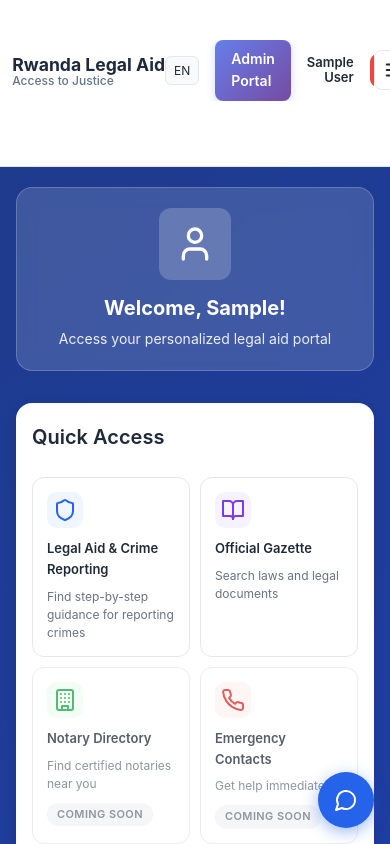
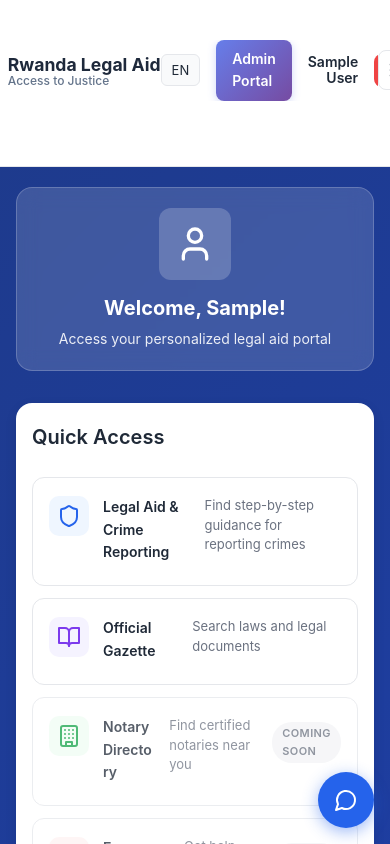
Before and after one commit to Mpatrick12/Digital-Legal-Aid, a React (Vite) app in the folder frontend/: page /dashboard in a window 390 px wide. Shown: the top 844 px of the page. Built offline with nearby package versions, Linux system fonts and the light colour scheme; sample sign-in values are in the browser's storage.

Commit message:
fix: dashboard mobile nav + grid
- Move hamburger switch from 768px to 900px — no more nav-right showing alongside hamburger
- 480px: access-grid goes 1 column with horizontal card layout (icon left, text right)

```diff
--- a/frontend/src/pages/Dashboard.css
+++ b/frontend/src/pages/Dashboard.css
@@ -555,32 +555,21 @@
 }
 
 @media (max-width: 900px) {
-  /* Hide user email — keep name + logout only */
-  .user-email {
+  /* Switch to hamburger at 900px — hide all desktop nav items */
+  .user-email,
+  .nav-tabs,
+  .nav-right {
     display: none;
   }
 
-  .nav-right {
-    gap: 8px;
+  .hamburger-btn {
+    display: flex;
   }
 
-  .language-selector {
-    padding: 6px 8px;
-    font-size: 12px;
+  .mobile-drawer {
+    display: block;
   }
 
-  .logout-btn {
-    padding: 6px 10px;
-    font-size: 12px;
-  }
-
-  .user-name {
-    font-size: 13px;
-  }
-}
-
-/* ── Tablet & mobile: switch to hamburger ── */
-@media (max-width: 768px) {
   .nav-container {
     padding: 0 16px;
   }
@@ -588,22 +577,6 @@
   .nav-main-row {
     padding: 12px 0;
     gap: 0;
-  }
-
-  /* Hide desktop tabs and right section */
-  .nav-tabs,
-  .nav-right {
-    display: none;
-  }
-
-  /* Show hamburger */
-  .hamburger-btn {
-    display: flex;
-  }
-
-  /* Show drawer */
-  .mobile-drawer {
-    display: block;
   }
 
   .content-container {
@@ -660,27 +633,37 @@
     padding: 18px 16px;
   }
 
+  /* 1 column on small phones */
   .access-grid {
-    grid-template-columns: 1fr 1fr;
-    gap: 10px;
+    grid-template-columns: 1fr;
+    gap: 12px;
   }
 
   .access-card {
-    padding: 14px;
+    padding: 18px 16px;
+    display: flex;
+    align-items: flex-start;
+    gap: 14px;
+  }
+
+  .access-icon {
+    width: 40px;
+    height: 40px;
+    margin-bottom: 0;
+    flex-shrink: 0;
   }
 
   .access-card h3 {
+    font-size: 14px;
+    margin-bottom: 4px;
+  }
+
+  .access-card p {
     font-size: 13px;
   }
 
-  .access-card p {
-    font-size: 12px;
-  }
-
-  .access-icon {
-    width: 36px;
-    height: 36px;
-    margin-bottom: 10px;
+  .coming-soon-badge {
+    margin-top: 6px;
   }
 
   .account-info-card {
```
